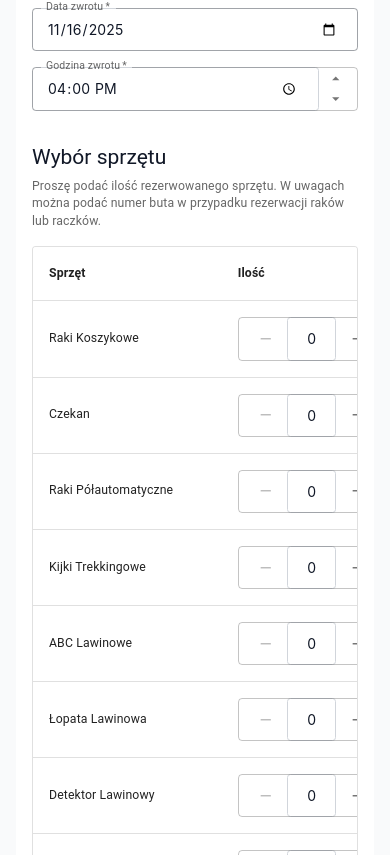
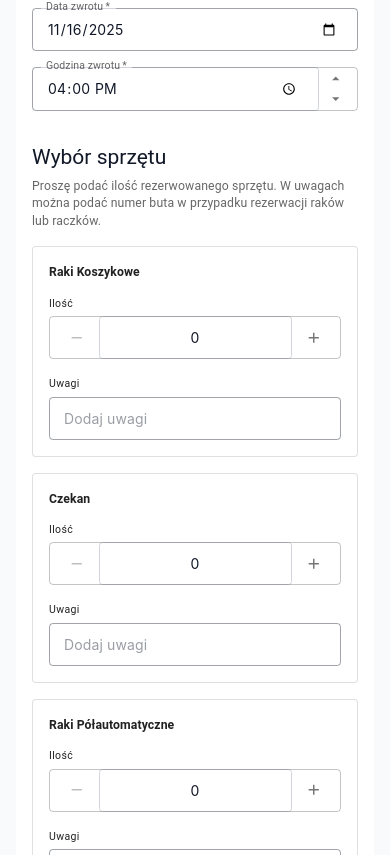
Before and after one commit to GrzesiekP/EquipmentRental.Form, a React (Vite) app: page / in a window 390 px wide. Shown: the part 989-1844 px from the top of the page. Built offline with nearby package versions, Linux system fonts and the light colour scheme.

Commit message:
Fix inputs and responsiveness

```diff
--- a/src/components/EquipmentSection.jsx
+++ b/src/components/EquipmentSection.jsx
@@ -10,13 +10,18 @@ import {
   TableCell,
   TableContainer,
   TableHead,
-  TableRow
+  TableRow,
+  useMediaQuery,
+  useTheme
 } from '@mui/material';
 import { Add, Remove } from '@mui/icons-material';
 import { SETTINGS } from '../settings';
 import { equipmentNameToId } from '../utils';
 
 function EquipmentSection({ equipment, onChange, disabled }) {
+  const theme = useTheme();
+  const isMobile = useMediaQuery(theme.breakpoints.down('sm'));
+
   const handleQuantityChange = (itemId, value) => {
     const numValue = parseInt(value, 10) || 0;
     onChange(itemId, 'quantity', numValue);
@@ -38,52 +43,24 @@ function EquipmentSection({ equipment, onChange, disabled }) {
     onChange(itemId, 'comments', value);
   };
 
-  return (
-    <Box sx={{ mb: 4 }}>
-      <Typography variant="h5" component="h2" gutterBottom>
-        Wybór sprzętu
-      </Typography>
-      <Typography variant="body2" color="text.secondary" sx={{ mb: 2 }}>
-        Proszę podać ilość rezerwowanego sprzętu. W uwagach można podać numer buta w przypadku rezerwacji raków lub raczków.
-      </Typography>
-
-      <TableContainer
-        component={Paper}
-        variant="outlined"
-        sx={{
-          overflowX: 'auto',
-          '& .MuiTable-root': {
-            minWidth: { xs: '600px', sm: 'auto' }
-          }
-        }}
-      >
-        <Table>
-          <TableHead>
-            <TableRow>
-              <TableCell sx={{ fontWeight: 'bold', minWidth: { xs: '120px', sm: 'auto' } }}>Sprzęt</TableCell>
-              <TableCell sx={{ fontWeight: 'bold', width: { xs: '180px', sm: '200px' } }}>Ilość</TableCell>
-              <TableCell sx={{ fontWeight: 'bold', minWidth: { xs: '120px', sm: 'auto' } }}>Uwagi</TableCell>
-            </TableRow>
-          </TableHead>
-          <TableBody>
-            {SETTINGS.equipmentItems.map((item) => {
-              const itemId = equipmentNameToId(item);
-              const quantity = equipment[itemId]?.quantity || 0;
-              const comments = equipment[itemId]?.comments || '';
-
-              return (
-                <TableRow key={itemId}>
-                  <TableCell>{item}</TableCell>
-                  <TableCell>
+  const quantityInput = (itemId, quantity) => (
     <TextField
       type="number"
       value={quantity}
       onChange={(e) => handleQuantityChange(itemId, e.target.value)}
       size="small"
-                      fullWidth
       disabled={disabled}
+      fullWidth={isMobile}
+      sx={{
+        '& .MuiInputAdornment-root': {
+          flexShrink: 0
+        },
+        '& .MuiInputBase-input': {
+          textAlign: 'center'
+        }
+      }}
       InputProps={{
-                        inputProps: { min: 0, style: { textAlign: 'center' } },
+        inputProps: { min: 0 },
         startAdornment: (
           <InputAdornment position="start">
             <IconButton
@@ -110,6 +87,73 @@ function EquipmentSection({ equipment, onChange, disabled }) {
         ),
       }}
     />
+  );
+
+  return (
+    <Box sx={{ mb: 4 }}>
+      <Typography variant="h5" component="h2" gutterBottom>
+        Wybór sprzętu
+      </Typography>
+      <Typography variant="body2" color="text.secondary" sx={{ mb: 2 }}>
+        Proszę podać ilość rezerwowanego sprzętu. W uwagach można podać numer buta w przypadku rezerwacji raków lub raczków.
+      </Typography>
+
+      {isMobile ? (
+        <Box sx={{ display: 'flex', flexDirection: 'column', gap: 2 }}>
+          {SETTINGS.equipmentItems.map((item) => {
+            const itemId = equipmentNameToId(item);
+            const quantity = equipment[itemId]?.quantity || 0;
+            const comments = equipment[itemId]?.comments || '';
+
+            return (
+              <Paper key={itemId} variant="outlined" sx={{ p: 2 }}>
+                <Typography variant="subtitle2" sx={{ mb: 1.5, fontWeight: 'bold' }}>
+                  {item}
+                </Typography>
+                <Box sx={{ mb: 2 }}>
+                  <Typography variant="caption" sx={{ mb: 0.5, display: 'block' }}>
+                    Ilość
+                  </Typography>
+                  {quantityInput(itemId, quantity)}
+                </Box>
+                <Box>
+                  <Typography variant="caption" sx={{ mb: 0.5, display: 'block' }}>
+                    Uwagi
+                  </Typography>
+                  <TextField
+                    value={comments}
+                    onChange={(e) => handleCommentsChange(itemId, e.target.value)}
+                    size="small"
+                    fullWidth
+                    disabled={disabled}
+                    placeholder="Dodaj uwagi"
+                  />
+                </Box>
+              </Paper>
+            );
+          })}
+        </Box>
+      ) : (
+        <TableContainer component={Paper} variant="outlined">
+          <Table>
+            <TableHead>
+              <TableRow>
+                <TableCell sx={{ fontWeight: 'bold' }}>Sprzęt</TableCell>
+                <TableCell sx={{ fontWeight: 'bold' }}>Ilość</TableCell>
+                <TableCell sx={{ fontWeight: 'bold' }}>Uwagi</TableCell>
+              </TableRow>
+            </TableHead>
+            <TableBody>
+              {SETTINGS.equipmentItems.map((item) => {
+                const itemId = equipmentNameToId(item);
+                const quantity = equipment[itemId]?.quantity || 0;
+                const comments = equipment[itemId]?.comments || '';
+
+                return (
+                  <TableRow key={itemId}>
+                    <TableCell>{item}</TableCell>
+                    <TableCell>
+                      {quantityInput(itemId, quantity)}
                     </TableCell>
                     <TableCell>
                       <TextField
@@ -127,6 +171,7 @@ function EquipmentSection({ equipment, onChange, disabled }) {
             </TableBody>
           </Table>
         </TableContainer>
+      )}
     </Box>
   );
 }
```
Lines whose indentation alone changed are shown as unchanged.
